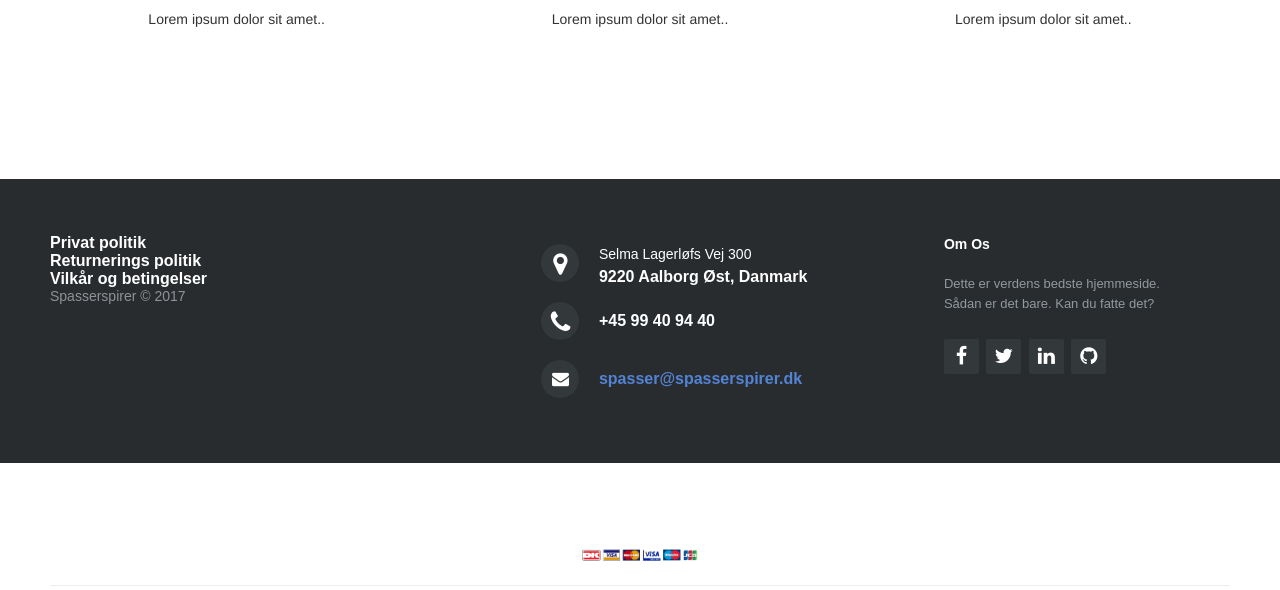
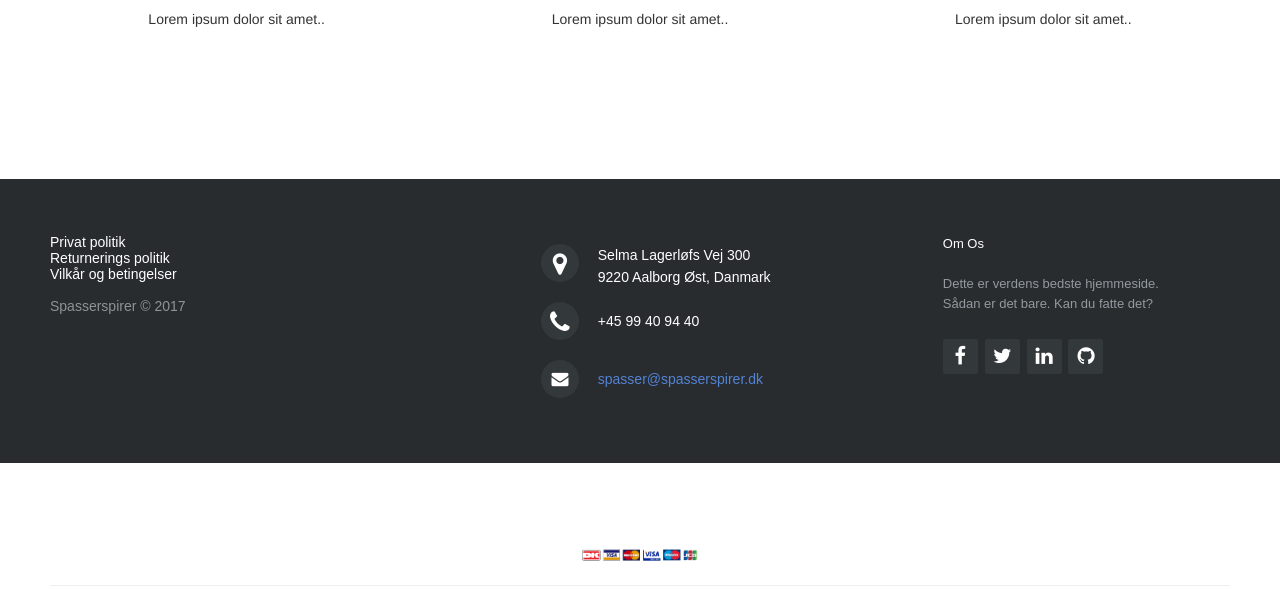
Before and after one commit to Spilleren/Grimtsager, a PHP site: page /Test2/Index.html in a window 1280 px wide. Shown: the part 1918-2508 px from the top of the page. Run offline with PHP 8.4, Linux system fonts and the light colour scheme.

Commit message:
Ændret footer
Footer er ændret

```diff
--- a/Test2/Index.html
+++ b/Test2/Index.html
@@ -185,7 +185,7 @@
         <br>
 
           <a href="termsandconditon.html">Vilkår og betingelser</a>
-        <br>
+        <br><br>
 
         <p class="footer-company-name">Spasserspirer &copy; 2017</p>
 
--- a/Test2/css/custom.css
+++ b/Test2/css/custom.css
@@ -94,7 +94,7 @@ a{
   box-sizing: border-box;
   width: 100%;
   text-align: left;
-  font: bold 16px sans-serif;
+  font: 14px sans-serif;
 
   padding: 55px 50px;
   margin-top: 80px;
@@ -113,18 +113,6 @@ a{
 .footer-distributed .footer-left{
   width: 40%;
 
-}
-
-/* The company logo */
-
-.footer-distributed h3{
-  color:  #ffffff;
-  font: normal 36px 'Cookie', cursive;
-  margin: 0;
-}
-
-.footer-distributed h3 span{
-  color:  #5383d3;
 }
 
 /* Footer links */
@@ -205,14 +193,14 @@ a{
   color:  #92999f;
   font-size: 13px;
   font-weight: normal;
-  margin: 0;
+  margin: 0px;
 }
 
 .footer-distributed .footer-company-about span{
   display: block;
   color:  #ffffff;
-  font-size: 14px;
-  font-weight: bold;
+  font-size: 13px;
+  font-weight: normal;
   margin-bottom: 20px;
 }
 
```
